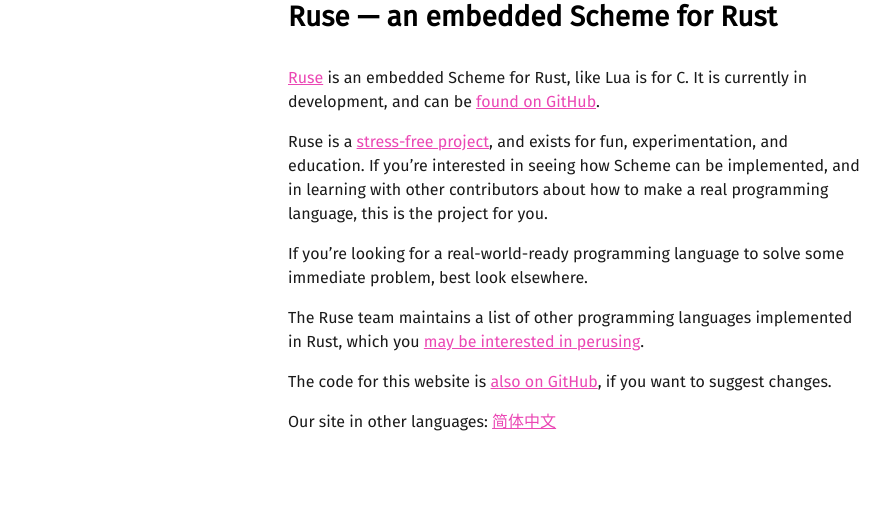
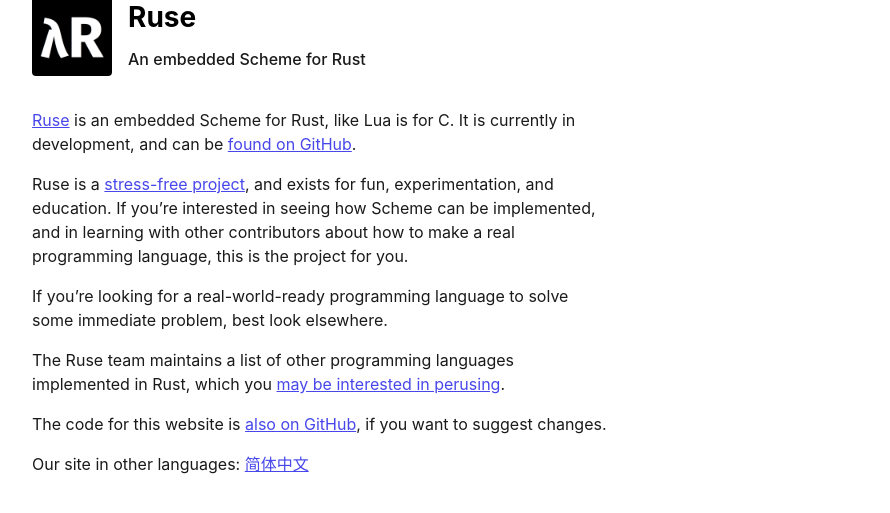
Before and after one commit to alilleybrinker/ruse-lang.github.io, a Jekyll site: the page built from index.md, in a window 1280 px wide, cut to the strip 200-713 px from the top of the page. Shown: the whole strip, without its empty margins (64-954 px from the left). Built offline with Jekyll 4.4.1, drawn with Linux system fonts in a browser that asks for light colours.

Commit message:
Design improvement

```diff
--- a/_sass/base/_type.scss
+++ b/_sass/base/_type.scss
@@ -21,6 +21,12 @@
 // stands out amongst all the others.
 h1 {
 	font-size: $font-size-largest;
+}
+
+h1 span {
+    display: block;
+    font-size: $font-size-base;
+    font-weight: 500;
 }
 
 // The second and third most important headers share the same size, and should
--- a/_sass/components/_container.scss
+++ b/_sass/components/_container.scss
@@ -5,12 +5,12 @@
  */
 
 .container {
-	margin: 1rem;
+    margin: 1rem;
 
-	@media screen and (min-width: 44rem) {
-		width: 36rem;
-		margin: 6rem auto;
-	}
+    @media screen and (min-width: 44rem) {
+        width: 36rem;
+        margin: 6rem;
+    }
 }
 
 h1 {
@@ -21,3 +21,21 @@
     color: $color-text--dark;
     text-decoration: none;
 }
+
+img {
+    max-width: 5rem;
+    border-radius: 0.25em;
+}
+
+.media {
+    display: flex;
+    align-items: flex-start;
+}
+
+.media-figure {
+    margin-right: 1em;
+}
+
+.media-body {
+    flex: 1;
+}
--- a/_sass/config/_color.scss
+++ b/_sass/config/_color.scss
@@ -13,5 +13,5 @@
 $color-text:         hsla(  0,   0%,  10%, 1) !default;
 $color-text--light:  hsla(  0,   0%,  80%, 1) !default;
 $color-text--dark:   hsla(  0,   0%,   0%, 1) !default;
-$color-link:         hsla(320,  80%,  60%, 1) !default;
-$color-link--focus:  hsla(320,  80%,  77%, 1) !default;
+$color-link:         hsla(240,  80%,  60%, 1) !default;
+$color-link--focus:  hsla(240,  80%,  77%, 1) !default;
--- a/_sass/config/_type.scss
+++ b/_sass/config/_type.scss
@@ -4,7 +4,7 @@
 // pre-tested to look good, so always make sure to use the values given here,
 // and not just invent your own stuff elsewhere.
 
-$font-family-primary:   "Fira Sans", "Helvetica Neue", "Helvetica", "Arial", "sans-serif" !default;
+$font-family-primary: -apple-system, BlinkMacSystemFont, "Segoe UI", Roboto, Helvetica, Arial, sans-serif, "Apple Color Emoji", "Segoe UI Emoji", "Segoe UI Symbol" !default;
 $font-family-monospace: "Consolas", "Monaco", "Andale Mono", "monospace" !default;
 
 $font-size-giga:     3rem    !default;
--- a/index.md
+++ b/index.md
@@ -2,7 +2,13 @@
 layout: default
 ---
 
-<h1><a href="{{ site.baseurl }}/">Ruse &mdash; an embedded Scheme for Rust</a></h1>
+<div class="media">
+    <img class="media-figure" src="/img/ruse-logo.png" alt="The Ruse language logo">
+    <div class="media-body">
+        <h1><a href="{{ site.baseurl }}/">Ruse</a> <span>An embedded Scheme for Rust</span></h1>
+    </div>
+</div>
+
 
 [Ruse][ruse-lang] is an embedded Scheme for Rust, like Lua is for C. It is currently in development, and can be [found on GitHub][ruse].
 
```
Also changed, not shown: img/ruse-logo.png (added).
